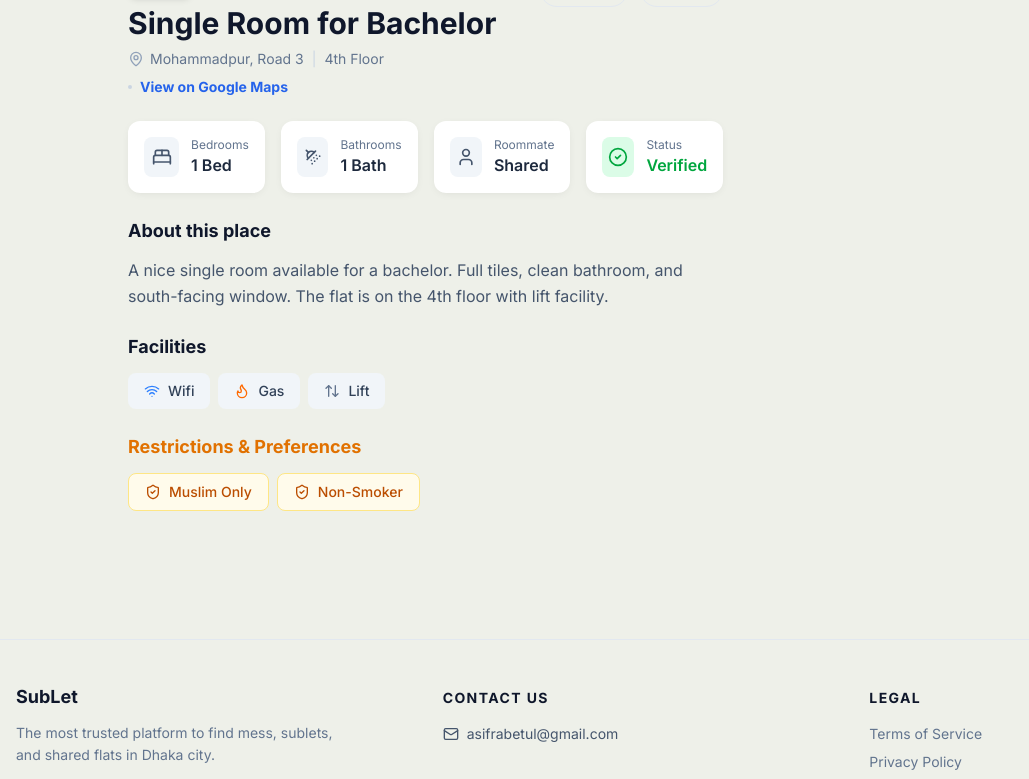
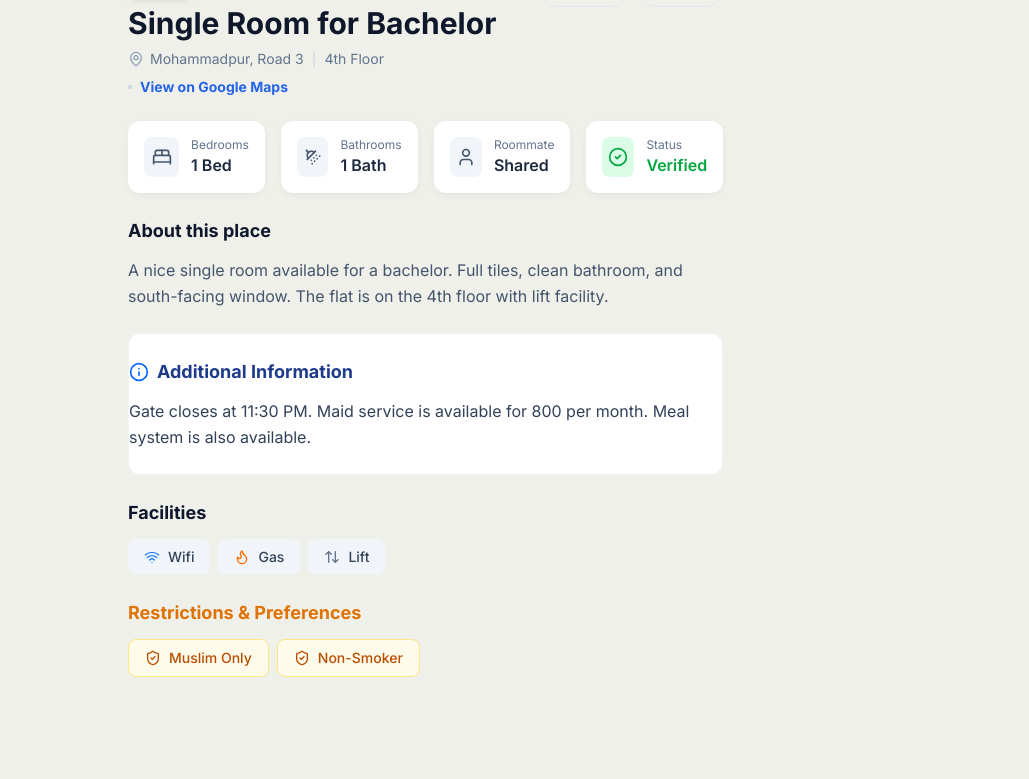
Before and after one commit to Rabetul-islam-asif/Mess-sublet_app, a Next.js app: page /post/1 in a window 1280 px wide. Shown: the part 571-1350 px from the top of the page, without its empty margins (0-1029 px from the left). Built offline with nearby package versions, Linux system fonts and the light colour scheme.

Commit message:
Add Additional Information field to PostForm and display it in Post Detail view

```diff
--- a/src/app/post/[id]/page.tsx
+++ b/src/app/post/[id]/page.tsx
@@ -239,6 +239,19 @@ export default function PostDetailPage({ params }: { params: Promise<{ id: strin
                 </p>
             </div>
 
+            {/* Additional Information */}
+            {post.additionalInfo && (
+              <div className="px-4 md:px-0 bg-white p-5 rounded-xl border border-primary-50 bg-primary-50/10 md:shadow-none md:bg-white md:p-6 md:border-slate-100">
+                  <h3 className="mb-3 text-lg font-bold text-primary-900 flex items-center gap-2">
+                    <Info className="h-5 w-5 text-primary-500" />
+                    Additional Information
+                  </h3>
+                  <p className="leading-relaxed text-slate-700 whitespace-pre-line">
+                      {post.additionalInfo}
+                  </p>
+              </div>
+            )}
+
             {/* Facilities */}
             <div className="px-4 md:px-0 bg-white p-5 rounded-xl shadow-[0_2px_10px_-3px_rgba(0,0,0,0.1)] md:shadow-none md:p-0 md:bg-transparent">
                 <h3 className="mb-3 text-lg font-bold text-slate-900">Facilities</h3>
--- a/src/components/post/PostForm.tsx
+++ b/src/components/post/PostForm.tsx
@@ -27,6 +27,7 @@ interface PostData {
   facilities: string[];
   restrictions: string[];
   description: string;
+  additionalInfo: string;
   images: string[];
   contact: string;
 }
@@ -49,6 +50,7 @@ export const PostForm = ({ initialData, isEditing = false }: PostFormProps) => {
     facilities: [] as string[],
     restrictions: [] as string[],
     description: '',
+    additionalInfo: '',
     images: [],
     contact: '',
     ...initialData,
@@ -304,6 +306,25 @@ export const PostForm = ({ initialData, isEditing = false }: PostFormProps) => {
                 ))}
               </div>
             </div>
+            <div className="space-y-4">
+              <label className="block text-sm font-medium text-slate-700">Property Description</label>
+              <textarea
+                placeholder="Describe your property (size, rooms, view etc.)"
+                value={formData.description}
+                onChange={(e) => setFormData({ ...formData, description: e.target.value })}
+                className="w-full rounded-xl border border-slate-200 p-4 text-sm focus:ring-2 focus:ring-primary-500 outline-none min-h-[100px]"
+              />
+            </div>
+
+            <div className="space-y-4">
+              <label className="block text-sm font-medium text-slate-700">Additional Information (Optional)</label>
+              <textarea
+                placeholder="Mention any other details (parking, gate timing, guest policy etc.)"
+                value={formData.additionalInfo}
+                onChange={(e) => setFormData({ ...formData, additionalInfo: e.target.value })}
+                className="w-full rounded-xl border border-slate-200 p-4 text-sm focus:ring-2 focus:ring-primary-500 outline-none min-h-[80px]"
+              />
+            </div>
           </div>
         );
 
--- a/src/lib/data.ts
+++ b/src/lib/data.ts
@@ -12,6 +12,7 @@ export interface Listing {
   image: string;
   images?: string[]; // For detail view gallery
   description?: string;
+  additionalInfo?: string;
   contactNumber?: string;
   availableFrom?: string;
   restrictions?: string[]; // e.g. "Muslim Only", "Non-Smoker", "Vegetarian"
@@ -34,6 +35,7 @@ export const MOCK_LISTINGS: Listing[] = [
     image: "https://i.ibb.co/5GzXhqB/room1.jpg",
     images: ["https://i.ibb.co/5GzXhqB/room1.jpg", "https://i.ibb.co/5GzXhqB/room1.jpg", "https://i.ibb.co/5GzXhqB/room1.jpg"],
     description: "A nice single room available for a bachelor. Full tiles, clean bathroom, and south-facing window. The flat is on the 4th floor with lift facility.",
+    additionalInfo: "Gate closes at 11:30 PM. Maid service is available for 800 per month. Meal system is also available.",
     contactNumber: "+8801700000000",
     availableFrom: "1st Jan 2025",
     restrictions: ["Muslim Only", "Non-Smoker"],
```
